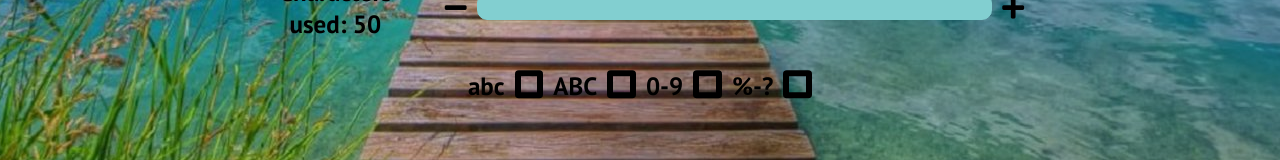
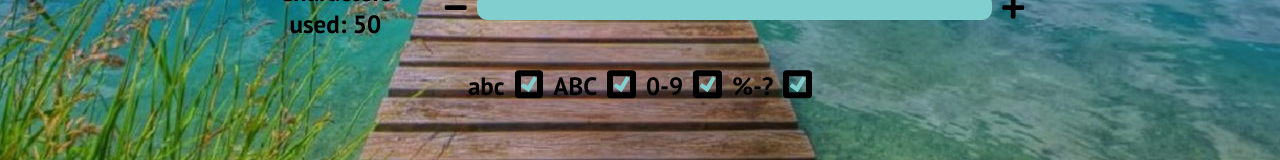
Before and after one commit to Shpytchuk-Vasyl/Java-Password-Generator-JPG-, a React (Create React App) app: page / in a window 1280 px wide. Shown: the part 1169-1329 px from the top of the page. Built offline with nearby package versions, Linux system fonts and the light colour scheme.

Commit message:
add checkbox style

```diff
--- a/src/components/completed/Generator.js
+++ b/src/components/completed/Generator.js
@@ -1,8 +1,53 @@
 import React, {useState} from 'react';
 import "./Generator.css"
 function Generator() {
-    const [reliability,setReliability] = useState("very strong")
-    const [passwordLength,setPasswordLength] = useState(50)
+    const [reliability, setReliability] = useState("very strong")
+    const [checkboxStates, setCheckboxStates] = useState({
+            lowercase: true,
+            uppercase: true,
+            numbers: true,
+            symbols: true,
+        })
+    const handleCheckboxChange = (checkboxName) => {
+            setCheckboxStates(prevState => {
+                const updatedStates = {
+                    ...Object.fromEntries(
+                        Object.entries(prevState).map(([name, value]) => [name, name === checkboxName ? !value : value])
+                    ),
+                };
+
+                const activeCheckboxes = Object.values(prevState).filter(value => value);
+                if (activeCheckboxes.length === 1 && prevState[checkboxName]) {
+                    return prevState;
+                }
+
+                return updatedStates;
+            });
+        };
+    const  [sliderLength, setSliderLength = (length) => {
+
+    }] = useState({
+        min: 1,
+        max: 50,
+        value: 50,
+        sliderValue: 100
+    })
+    const updateSliderLength = (length) => {
+        setSliderLength(prevState => ({
+            ...prevState,
+            value: length,
+            sliderValue: (length - 1 - prevState.min) / (prevState.max - 2 - prevState.min) * 100
+        }));
+    };
+
+    const updateSlider = (newLength) => {
+        updateSliderLength(newLength)
+        document.getElementById("slider").style.background = 'linear-gradient(to right, #82CFD0 0%, #82CFD0 ' + sliderLength.sliderValue + '%, #fff ' + sliderLength.sliderValue + '%, white 100%)'
+        //document.getElementById("slider").value = newLength
+    }
+
+
+
         return (
             <div className="generator-container" id="generator-container">
                 <h1>Java Password Generator</h1>
@@ -22,25 +67,24 @@ function Generator() {
                 <div className="generator-setting-container">
                     <div className="generator-setting-length">
                         <div className="setting-length-wrapper">
-                        <label><span>Characters used</span>: {passwordLength}</label>
+                            <label><span>Characters used</span>: {sliderLength.value}</label>
                         </div>
                         <div className="slider-settings">
-                        <button className="button-circle">
+                            <button className="button-circle" onClick={e => updateSlider(Math.max(sliderLength.value - 1, sliderLength.min))}>
                                 <i className="fa fa-minus"/>
                             </button>
                             <div className="slider-container">
-                            <input type="range" min="1" max="50" className="slider"
-                                  onInput={event => {{
-                                      var value = (event.target.value-event.target.min)/(event.target.max-event.target.min)*100
-                                      event.target.style.background = 'linear-gradient(to right, #82CFD0 0%, #82CFD0 ' + value + '%, #fff ' + value + '%, white 100%)'
-                                      setPasswordLength(event.target.value)
-                                  }}}
+                                <input type="range" min={sliderLength.min} max={sliderLength.max} className="slider" id="slider"
+                                       onInput={event => {
+                                           updateSlider(event.target.value)
+                                       }}
+                                       onClick={event => {
+                                           updateSlider(event.target.value)
+                                       }}
                                 />
-                            <div className="slider-border-part"
-                                 //style="--slider-border-part-width: 28.571428571428573%;"
-                            ></div>
+                                <div className="slider-border-part"></div>
                             </div>
-                        <button className="button-circle">
+                            <button className="button-circle" onClick={e=>updateSlider(Math.min(sliderLength.value + 1, sliderLength.max))}>
                                 <i className="fa fa-plus"/>
                             </button>
                         </div>
@@ -48,19 +92,37 @@ function Generator() {
                     <div className="generator-setting-complexity">
                         <div className="complexity-checkbox">
                             <label>abc</label>
-                        <input type="checkbox" className="checkbox-input lowercase"/>
+                            <input
+                                type="checkbox"
+                                className="checkbox-input lowercase"
+                                checked={checkboxStates.lowercase}
+                                onChange={() => handleCheckboxChange('lowercase')}
+                            />
                             <label>ABC</label>
-                        <input type="checkbox" className="checkbox-input upperrcase"/>
+                            <input
+                                type="checkbox"
+                                className="checkbox-input uppercase"
+                                checked={checkboxStates.uppercase}
+                                onChange={() => handleCheckboxChange('uppercase')}
+                            />
                             <label>0-9</label>
-                        <input type="checkbox" className="checkbox-input numbers"/>
+                            <input
+                                type="checkbox"
+                                className="checkbox-input numbers"
+                                checked={checkboxStates.numbers}
+                                onChange={() => handleCheckboxChange('numbers')}
+                            />
                             <label>%-?</label>
-                        <input type="checkbox" className="checkbox-input symbols"/>
+                            <input
+                                type="checkbox"
+                                className="checkbox-input symbols"
+                                checked={checkboxStates.symbols}
+                                onChange={() => handleCheckboxChange('symbols')}
+                            />
                         </div>
                     </div>
                 </div>
             </div>
         );
     }
-
-
     export default Generator;
```
Lines whose indentation alone changed are shown as unchanged.
